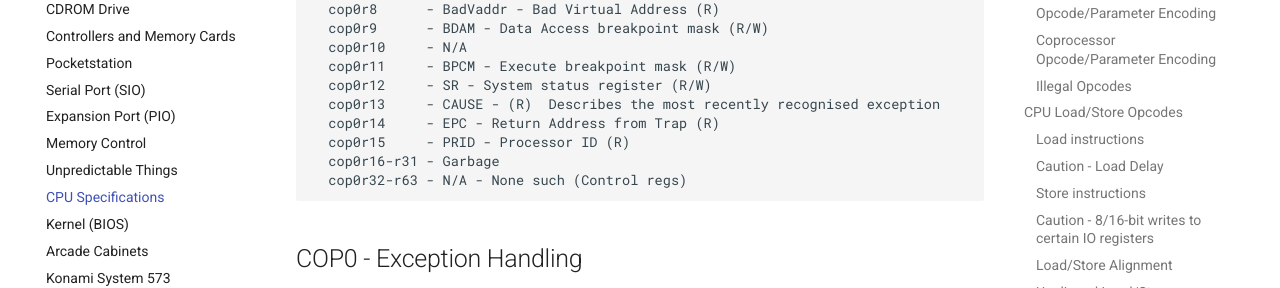
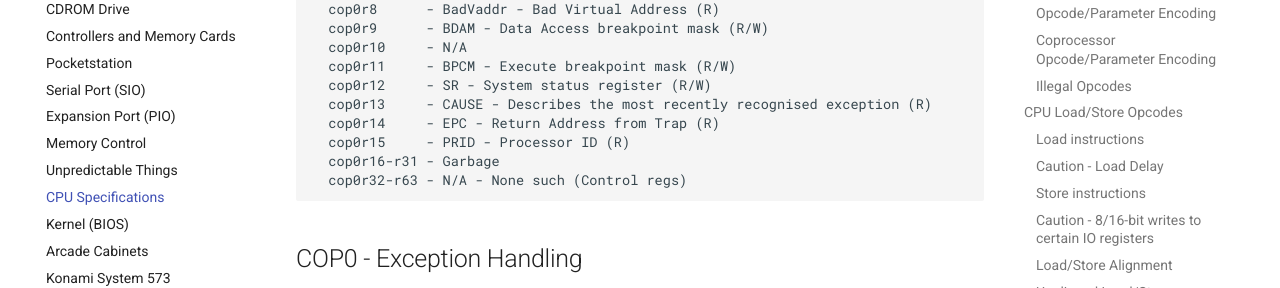
Before and after one commit to psx-spx/psx-spx.github.io, an MkDocs documentation site: the page built from docs/cpuspecifications.md, in a window 1280 px wide and 900 px high, scrolled down 11327 px. Shown: the part 374-662 px from the top of the window. Built offline with MkDocs 1.6.1 and Material for MkDocs 9.7.7, drawn with Linux system fonts in a browser that asks for light colours; comment, search, counter and statistics services are not loaded; some of the changed text lies outside the part shown.

Commit message:
Unified layout in COP0 Register Summary

```diff
--- a/docs/cpuspecifications.md
+++ b/docs/cpuspecifications.md
@@ -540,7 +540,7 @@ assembler?<br/>
   cop0r10     - N/A
   cop0r11     - BPCM - Execute breakpoint mask (R/W)
   cop0r12     - SR - System status register (R/W)
-  cop0r13     - CAUSE - (R)  Describes the most recently recognised exception
+  cop0r13     - CAUSE - Describes the most recently recognised exception (R)
   cop0r14     - EPC - Return Address from Trap (R)
   cop0r15     - PRID - Processor ID (R)
   cop0r16-r31 - Garbage
```
